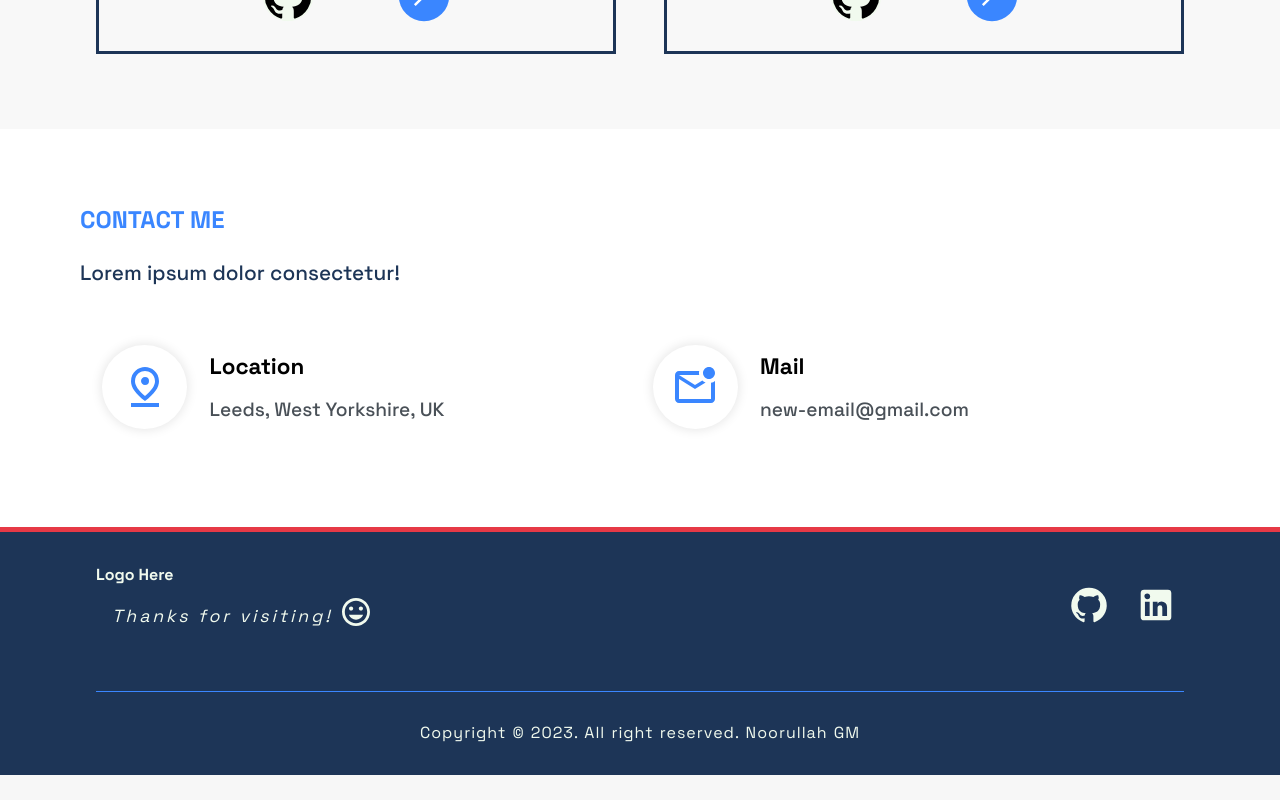
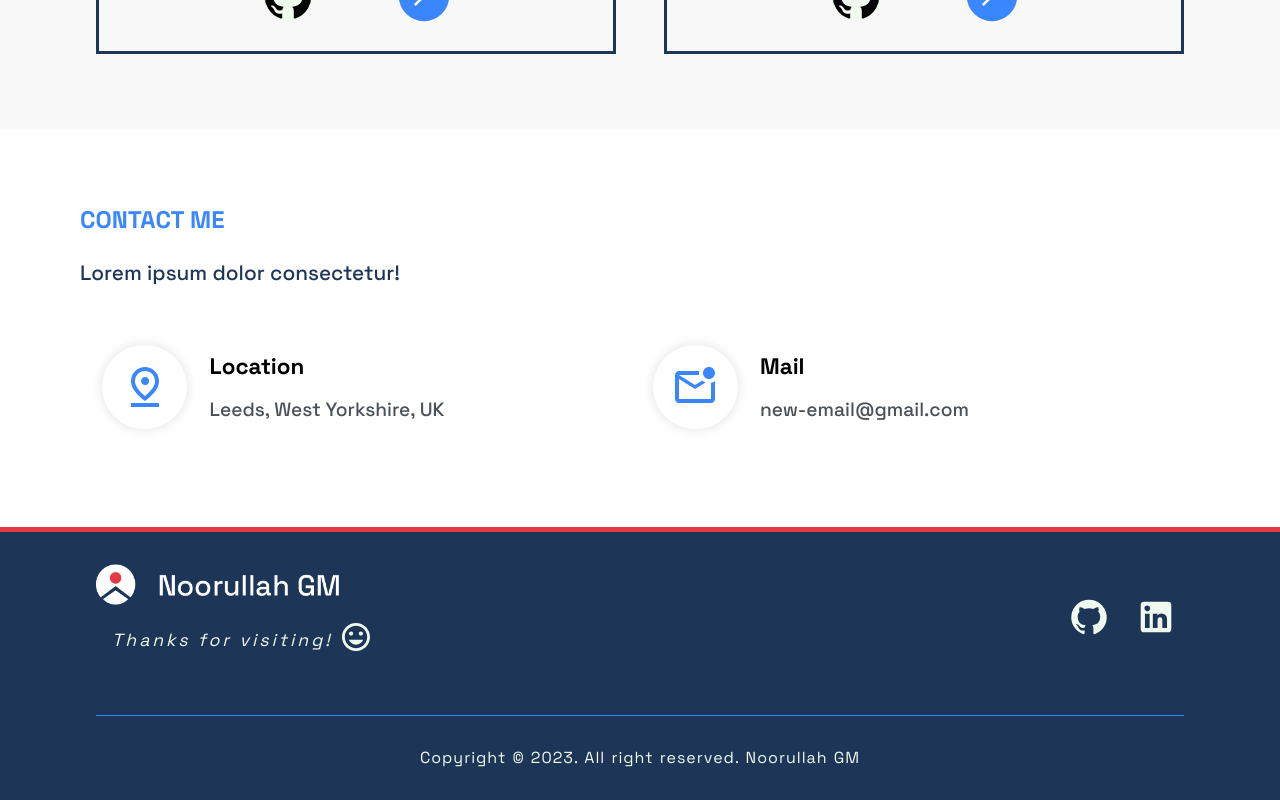
Before and after one commit to noorgm/Portfolio, a React (Create React App) app: page / in a window 1280 px wide. Shown: the part 2496-3296 px from the top of the page. Before the commit the page ends 3271 px from the top, so only its background shows below. Built offline with nearby package versions, Linux system fonts and the light colour scheme.

Commit message:
sorted the footer logo

```diff
--- a/src/components/Footer/Footer.js
+++ b/src/components/Footer/Footer.js
@@ -3,6 +3,7 @@ import React from 'react';
 import GitHub  from '@mui/icons-material/GitHub';
 import LinkedInIcon from '@mui/icons-material/LinkedIn';
 import MoodIcon from '@mui/icons-material/Mood';
+import fLogo from '../../assets/images/f-logo.png';
 import './footer.css';
 
 const Footer = () => {
@@ -11,7 +12,9 @@ const Footer = () => {
       <div className="footer grid">
         <section className="footer-top">
           <div className="footer-left">
-            <h4>Logo Here</h4>
+            <div className="footer-logo">
+              <img src={fLogo} alt="logo" />
+            </div>
             <p className='footer-p-icon'>Thanks for visiting! <span className='smiley-icon'><MoodIcon /></span></p>
           </div>
           <div className="footer-right">
--- a/src/components/Footer/footer.css
+++ b/src/components/Footer/footer.css
@@ -16,6 +16,9 @@
 }
 .footer-left {
     text-align: center;
+}
+.footer-logo > img {
+    max-width: 245px;
 }
 .footer-left p {
     padding-top: 1rem;
```
Also changed, not shown: src/assets/images/f-logo.png (added).
